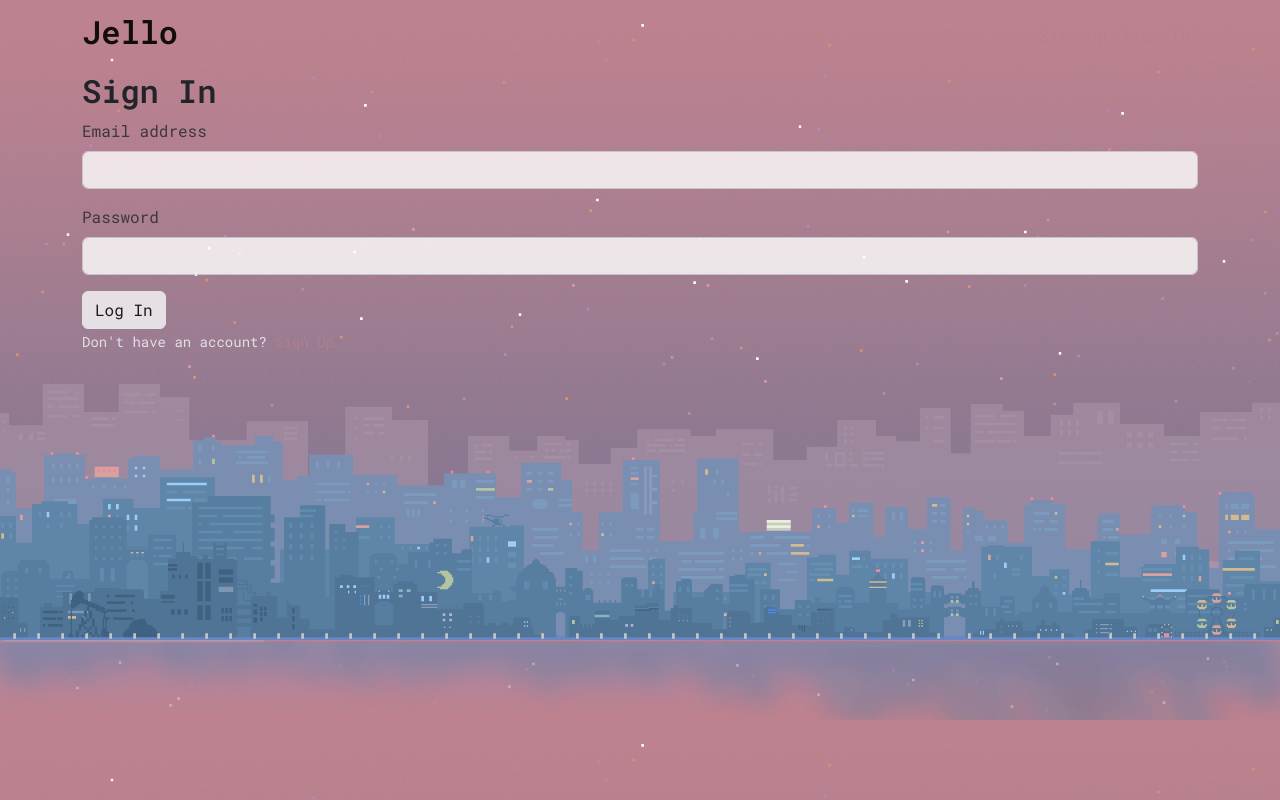
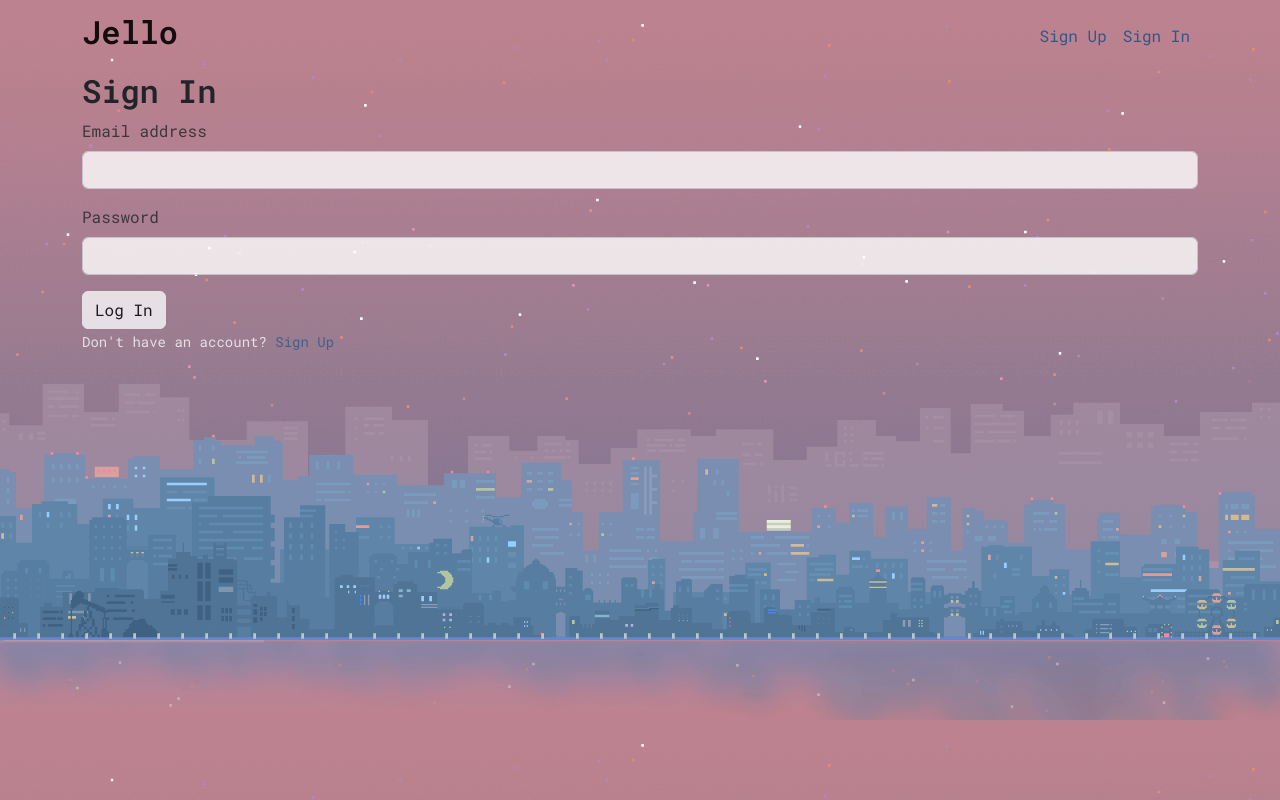
Before and after one commit to Jonathanchan197/Jello, a React (Create React App) app: page /#/signin in a window 1280 px wide. Built offline with nearby package versions, Linux system fonts and the light colour scheme; no server answers; the database is empty.

Commit message:
fixed visibility

```diff
--- a/src/App.css
+++ b/src/App.css
@@ -20,7 +20,7 @@ body {
  }
 
 a:link {
-  color: #B6808F;
+  color: #2D5987;
   background-color: transparent;
   text-decoration: none;
 }
```
